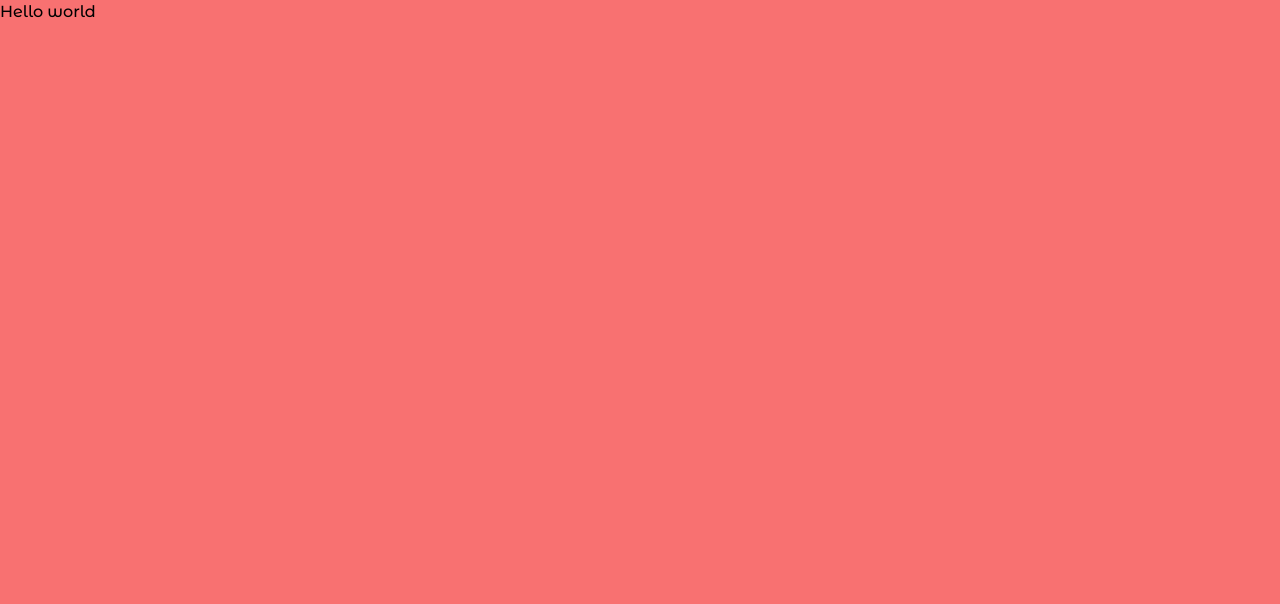
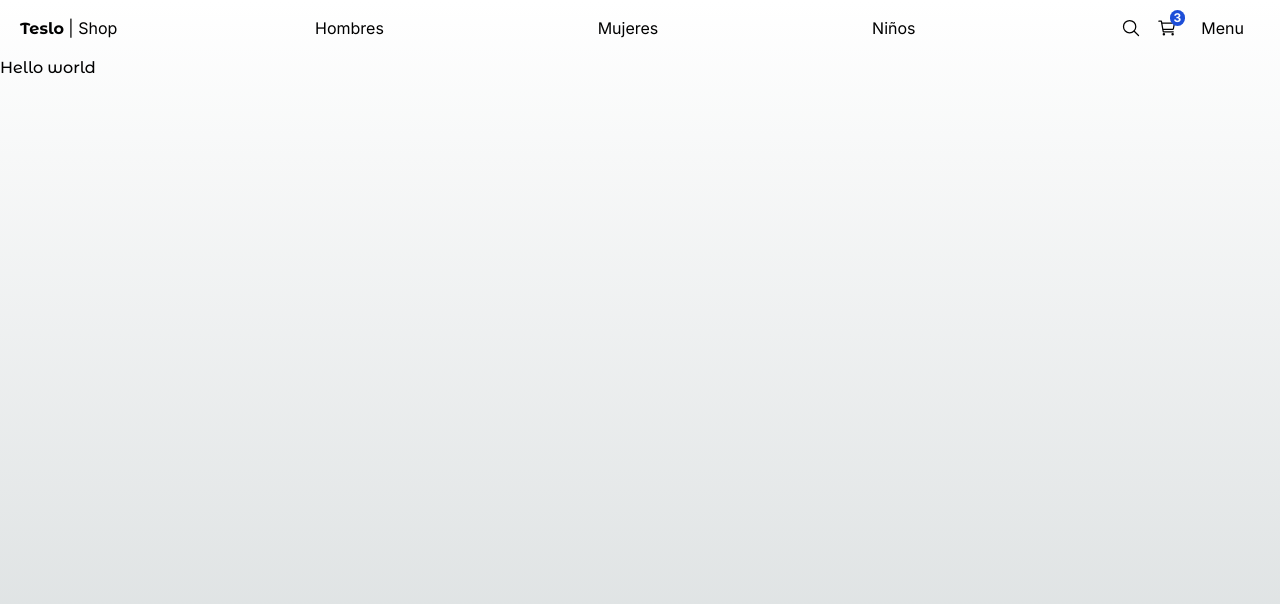
Before and after one commit to brandonjcg/teslo-shop, a Next.js app: page / in a window 1280 px wide. Shown: the top 604 px of the page. Built offline with nearby package versions, Linux system fonts and the light colour scheme.

Commit message:
feat(pages): :sparkles: create pages and routes of mens, girls and kids

```diff
--- /dev/null
+++ b/src/app/(shop)/category/[id]/not-found.tsx
@@ -0,0 +1,10 @@
+import Link from "next/link";
+
+export default function NotFound() {
+  return (
+    <>
+      <h1>404</h1>
+      <Link href="/">Go back home</Link>
+    </>
+  );
+}
--- a/src/app/(shop)/category/[id]/page.tsx
+++ b/src/app/(shop)/category/[id]/page.tsx
@@ -1,6 +1,16 @@
 import { monsserat } from "@/fonts";
+import { notFound } from "next/navigation";
 
-export default function CategoryPage() {
+interface Props {
+  params: {
+    id: string;
+  };
+}
+
+export default function CategoryPage({ params }: Props) {
+  const sitesAllowed = ["girls", "mens", "kids"];
+  if (!sitesAllowed.includes(params.id)) notFound();
+
   return (
     <main>
       <h1 className={monsserat.className}>Category page</h1>
--- a/src/app/(shop)/layout.tsx
+++ b/src/app/(shop)/layout.tsx
@@ -1,7 +1,14 @@
+import { TopMenu } from "@/components";
+
 export default function ShopLayout({
   children,
 }: {
   children: React.ReactNode;
 }) {
-  return <main className="min-h-screen bg-red-400">{children}</main>;
+  return (
+    <main className="min-h-screen">
+      <TopMenu />
+      {children}
+    </main>
+  );
 }
--- a/src/components/index.ts
+++ b/src/components/index.ts
@@ -0,0 +1 @@
+export * from "./ui";
--- /dev/null
+++ b/src/components/ui/TopMenu.tsx
@@ -0,0 +1,62 @@
+import { monsserat } from "@/fonts";
+import Link from "next/link";
+import { IoCartOutline, IoSearchOutline } from "react-icons/io5";
+
+export const TopMenu = () => {
+  return (
+    <nav className="flex px-5 justify-between items-center w-full">
+      <div>
+        <Link href="/">
+          <span className={`${monsserat.className} antiliased font-bold`}>
+            Teslo
+          </span>
+          <span> | Shop</span>
+        </Link>
+      </div>
+
+      <div>
+        <Link
+          className="m-2 p-2 rounded-md transition-all hover:bg-gray-100"
+          href="/category/mens"
+        >
+          Hombres
+        </Link>
+      </div>
+
+      <div className="hidden sm:block">
+        <Link
+          className="m-2 p-2 rounded-md transition-all hover:bg-gray-100"
+          href="/category/girls"
+        >
+          Mujeres
+        </Link>
+      </div>
+      <div>
+        <Link
+          className="m-2 p-2 rounded-md transition-all hover:bg-gray-100"
+          href="/category/kids"
+        >
+          Niños
+        </Link>
+      </div>
+
+      <div className="flex items-center">
+        <Link href="/search" className="mx-2">
+          <IoSearchOutline className="w-5 h-5" />
+        </Link>
+        <Link href="/card" className="mx-2">
+          <div className="relative">
+            <span className="absolute text-xs rounded-full px-1 font-bold -top-2 -right-2 bg-blue-700 text-white">
+              3
+            </span>
+            <IoCartOutline className="w-5 h-5" />
+          </div>
+        </Link>
+
+        <button className="m-2 p-2 rounded-md transition-all hover:bg-gray-100">
+          Menu
+        </button>
+      </div>
+    </nav>
+  );
+};
--- a/src/components/ui/index.ts
+++ b/src/components/ui/index.ts
@@ -0,0 +1 @@
+export * from "./TopMenu";
```
Also changed, not shown: package.json (+5 -4 lines), 1 other file (tests, documents, lock files or other folders).
